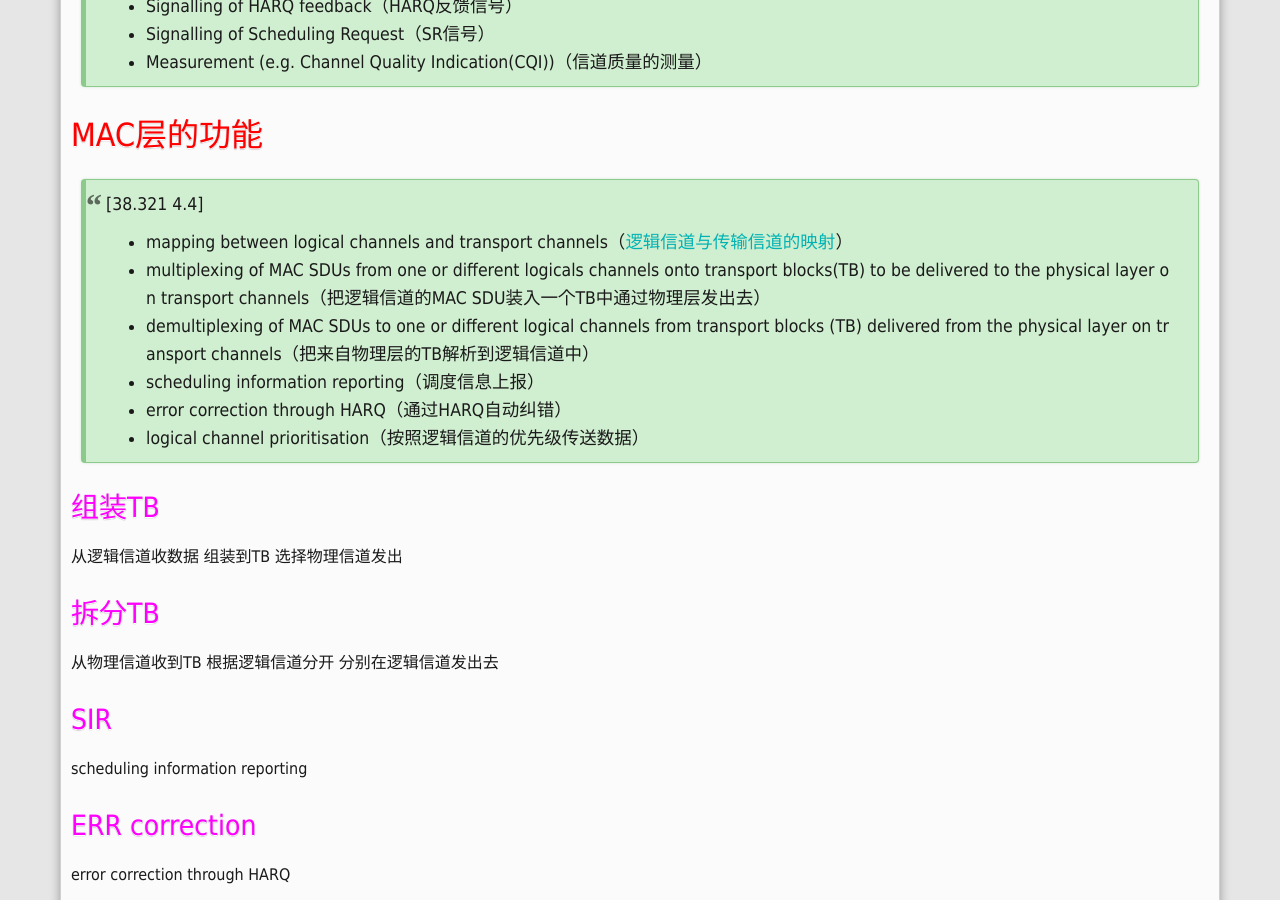
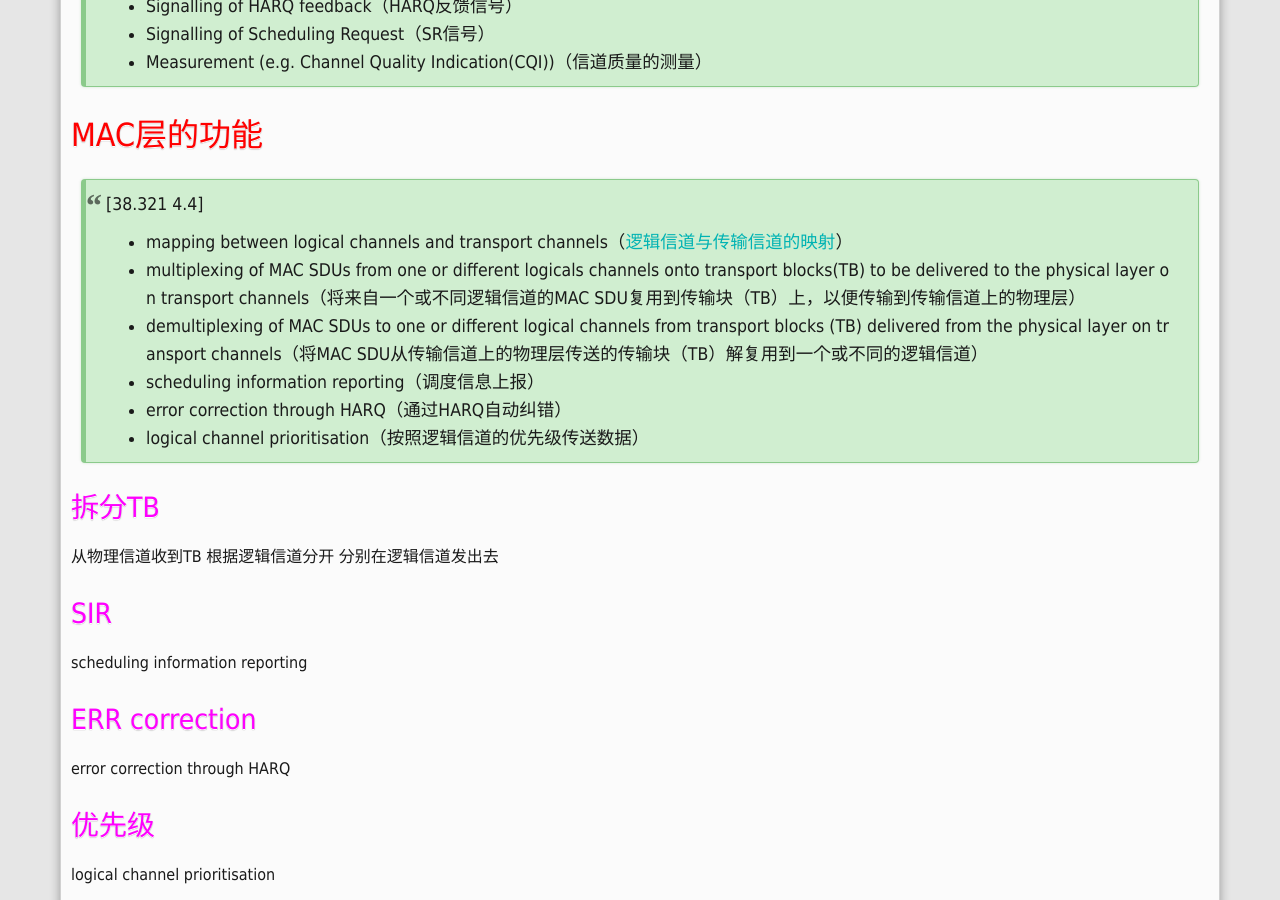
Before and after one commit to windmissing/windmissing.github.io, a Jekyll site: the page built from _posts/2019-08-30-3gpp-5g-mac-overview.md, in a window 1280 px wide and 900 px high, scrolled down 1693 px. Built offline with Jekyll 4.4.1, drawn with Linux system fonts in a browser that asks for light colours; comment, search, counter and statistics services are not loaded.

Commit message:
new analyse

```diff
--- a/_config.yml
+++ b/_config.yml
@@ -47,3 +47,7 @@
 # 网站统计
 analytics:
     liangzi : 3608735                             # 百度统
+
+
+# Google Analytics
+google_analytics: UA-146915268-1
--- a/_posts/2019-08-30-3gpp-5g-mac-overview.md
+++ b/_posts/2019-08-30-3gpp-5g-mac-overview.md
@@ -41,18 +41,14 @@
 
 > [38.321 4.4]
 > - mapping between logical channels and transport channels（[逻辑信道与传输信道的映射](http://windmissing.github.io/5g/2019-09/mapping-between-logical-channels-and-transport-channels.html)）
-> - multiplexing of MAC SDUs from one or different logicals channels onto transport blocks(TB) to be delivered to the physical layer on transport channels（把逻辑信道的MAC SDU装入一个TB中通过物理层发出去）
-> - demultiplexing of MAC SDUs to one or different logical channels from transport blocks (TB) delivered from the physical layer on transport channels（把来自物理层的TB解析到逻辑信道中）
+> - multiplexing of MAC SDUs from one or different logicals channels onto transport blocks(TB) to be delivered to the physical layer on transport channels（将来自一个或不同逻辑信道的MAC SDU复用到传输块（TB）上，以便传输到传输信道上的物理层）
+> - demultiplexing of MAC SDUs to one or different logical channels from transport blocks (TB) delivered from the physical layer on transport channels（将MAC SDU从传输信道上的物理层传送的传输块（TB）解复用到一个或不同的逻辑信道）
 > - scheduling information reporting（调度信息上报）
 > - error correction through HARQ（通过HARQ自动纠错）
 > - logical channel prioritisation（按照逻辑信道的优先级传送数据）
 
 
-## 组装TB
 
-从逻辑信道收数据
-组装到TB
-选择物理信道发出
 
 ## 拆分TB
 
```
Also changed, not shown: _posts/2019-09-02-mapping-between-logical-channels-and-transport-channels.md (+3 -3 lines), _posts/2019-09-02-multiplexing-to-TB-in-DL.md (added, +16 -0 lines).
